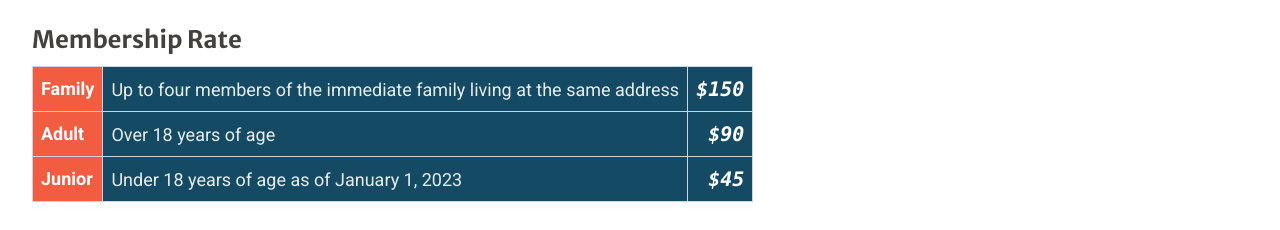
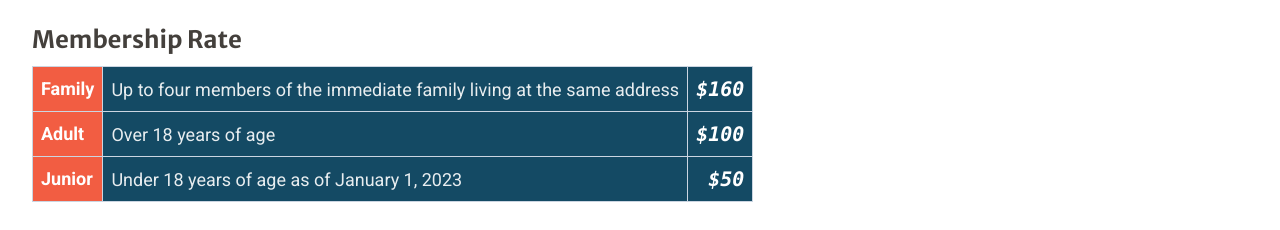
Before and after one commit to jpaas/www.shorelinetennisclub.com, a Next.js app: page / in a window 1280 px wide. Shown: the part 558-788 px from the top of the page. Built offline with nearby package versions, Linux system fonts and the light colour scheme.

Commit message:
Updated membership rates

```diff
--- a/src/app/page.tsx
+++ b/src/app/page.tsx
@@ -76,17 +76,17 @@ export default function Home() {
                 <td className="border border-slate-300 opacity-90">
                   Up to four members of the immediate family living at the same address
                 </td>
-                <td className=" border border-slate-300 text-right font-mono text-xl font-bold italic">$150</td>
+                <td className=" border border-slate-300 text-right font-mono text-xl font-bold italic">$160</td>
               </tr>
               <tr>
                 <td className="border border-slate-300 bg-tableHeaderBackground text-lg font-bold">Adult</td>
                 <td className="border border-slate-300 opacity-90">Over 18 years of age</td>
-                <td className="border border-slate-300 text-right font-mono text-xl font-bold italic">$90</td>
+                <td className="border border-slate-300 text-right font-mono text-xl font-bold italic">$100</td>
               </tr>
               <tr>
                 <td className="border border-slate-300 bg-tableHeaderBackground text-lg font-bold">Junior</td>
                 <td className="border border-slate-300 opacity-90">Under 18 years of age as of January 1, 2023</td>
-                <td className="border border-slate-300 text-right font-mono text-xl font-bold italic">$45</td>
+                <td className="border border-slate-300 text-right font-mono text-xl font-bold italic">$50</td>
               </tr>
             </tbody>
           </table>
```
